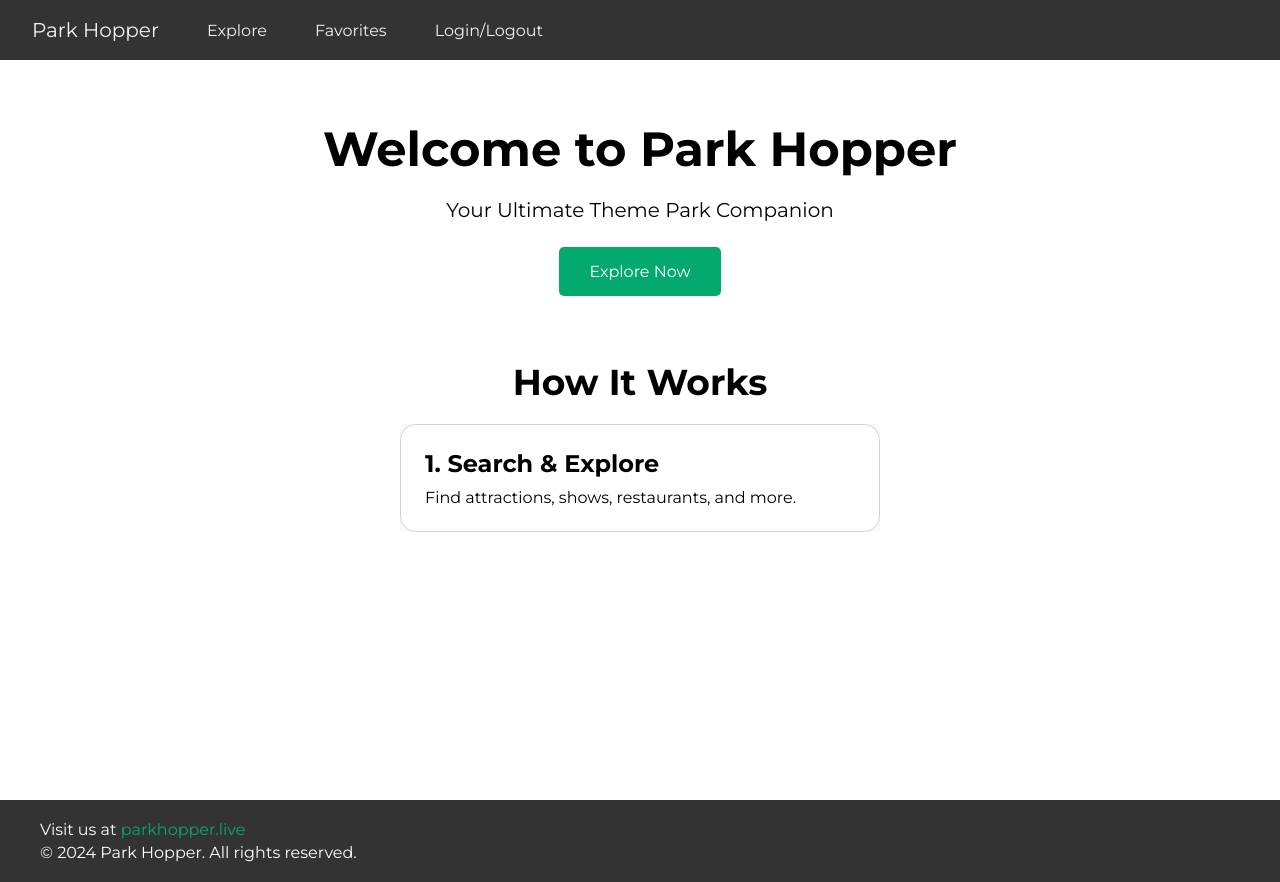
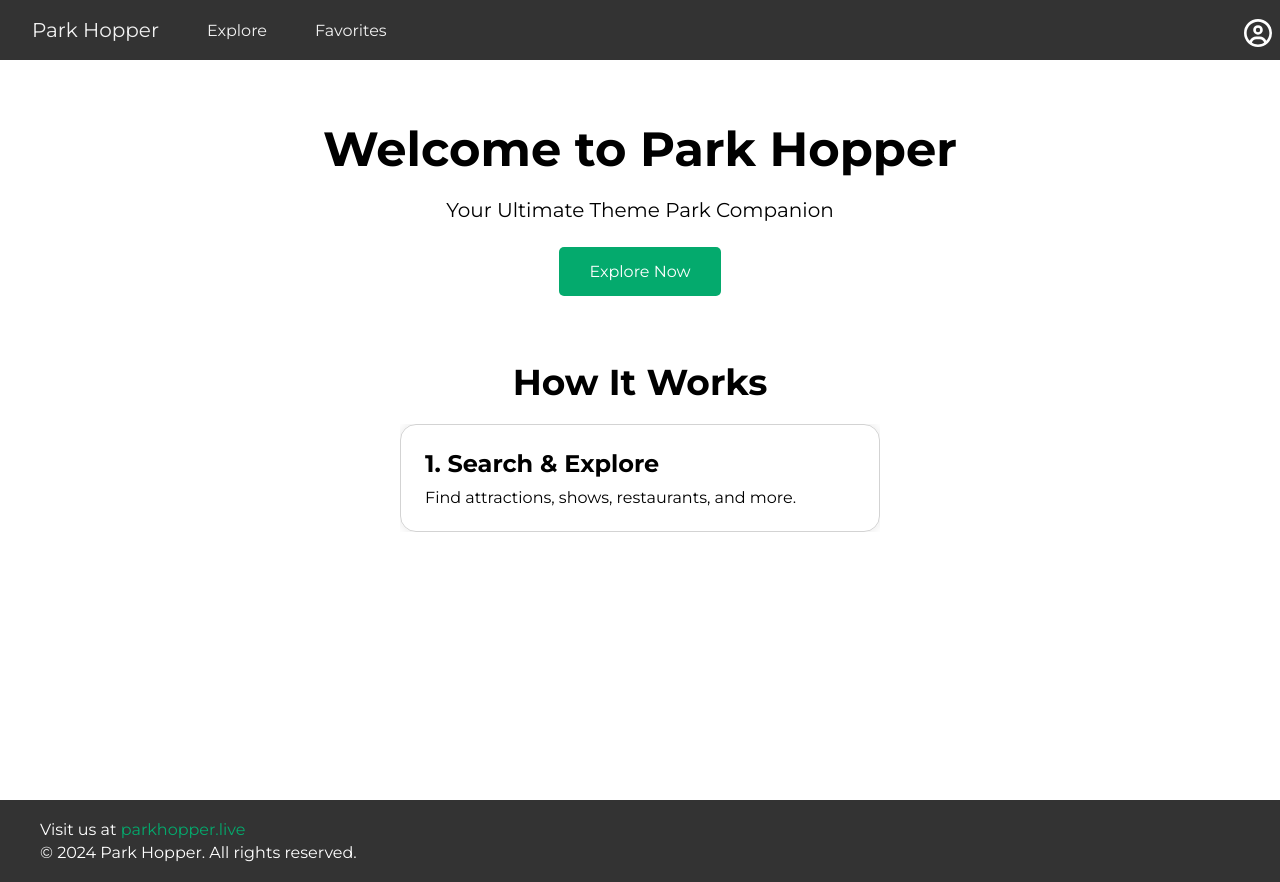
Before and after one commit to DiegoRojo99/park-hopper-frontend, a React (Create React App) app: page / in a window 1280 px wide. Built offline with nearby package versions, Linux system fonts and the light colour scheme; no server answers.

Commit message:
Added user dropdown

```diff
--- a/src/components/nav/Nav.css
+++ b/src/components/nav/Nav.css
@@ -83,6 +83,16 @@
   .nav-logo {
     padding: 14px 0px;
   }
+
+  .nav-menu{
+    justify-content: space-between;
+  }
+}
+
+@media (min-width: 600px) {
+  .user-profile {
+    margin-left: auto;
+  }
 }
 
 #hamburger-icon{
--- a/src/components/nav/Nav.jsx
+++ b/src/components/nav/Nav.jsx
@@ -1,43 +1,58 @@
-import { useState } from 'react';
+import { useState, useRef, useEffect } from 'react';
 import { Link } from 'react-router-dom';
 import { FontAwesomeIcon } from '@fortawesome/react-fontawesome';
 import { faBars, faGear } from '@fortawesome/free-solid-svg-icons';
 import './Nav.css';
 import { faCompass, faStar, faUser } from '@fortawesome/free-regular-svg-icons';
+import UserProfile from '../v2/User/UserProfile';
 
 function Nav() {
   const [openMenu, setOpenMenu] = useState(false);
+  const navRef = useRef(null);
 
-  function handleLinkClick(){
+  function handleLinkClick() {
     setOpenMenu(false);
   }
 
-  function NavItem({link, name, icon}){
+  function NavItem({ link, name, icon }) {
     return (
       <Link to={link} onClick={handleLinkClick}>
-        {openMenu ? <FontAwesomeIcon icon={icon} className='nav-icon' /> : <></>}
-        <span>
-          {name}
-        </span>
+        {openMenu ? <FontAwesomeIcon icon={icon} className="nav-icon" /> : null}
+        <span>{name}</span>
       </Link>
-    )
+    );
   }
 
+  const toggleMenu = () => setOpenMenu((prev) => !prev);
+
+  useEffect(() => {
+    function handleClickOutside(event) {
+      if (navRef.current && !navRef.current.contains(event.target)) {
+        setOpenMenu(false);
+      }
+    }
+
+    document.addEventListener('mousedown', handleClickOutside);
+    return () => {
+      document.removeEventListener('mousedown', handleClickOutside);
+    };
+  }, []);
+
   return (
-    <div className="nav-menu">
-      <a id="hamburger-icon" className={openMenu ? 'clicked icon' : 'icon'} onClick={() => setOpenMenu(!openMenu)}>
+    <div className="nav-menu" ref={navRef}>
+      <a id="hamburger-icon" className={openMenu ? 'clicked icon' : 'icon'} onClick={toggleMenu}>
         <FontAwesomeIcon icon={faBars} />
       </a>
-      <Link className='nav-logo' to='/'  onClick={handleLinkClick}>Park Hopper</Link>
-      <div className={openMenu ? "menu-items open" : "menu-items"}>
-        <NavItem link="/explore" name={"Explore"} icon={faCompass} />
-        <NavItem link="/favs" name={"Favorites"} icon={faStar} />
-        {/* <NavItem link="/settings" name={"Settings"} icon={faGear} /> */}
-        <NavItem link="/login" name={"Login/Logout"} icon={faUser} />
+      <Link className="nav-logo" to="/" onClick={handleLinkClick}>
+        Park Hopper
+      </Link>
+      <div className={openMenu ? 'menu-items open' : 'menu-items'}>
+        <NavItem link="/explore" name="Explore" icon={faCompass} />
+        <NavItem link="/favs" name="Favorites" icon={faStar} />
       </div>
+      <UserProfile className="user-profile-icon" closeMenu={() => setOpenMenu(false)} />
     </div>
   );
 }
 
-
 export default Nav;
--- /dev/null
+++ b/src/components/v2/User/User.css
@@ -0,0 +1,34 @@
+.user-profile {
+  position: relative;
+  cursor: pointer;
+}
+
+.profile-icon {
+  width: 28px;
+  height: 28px;
+  border-radius: 50%;
+  margin: 18px 8px 10px;
+}
+
+.dropdown-menu {
+  position: absolute;
+  top: 100%;
+  right: 0;
+  background-color: #333;
+  border: 1px solid #ccc;
+  padding: 10px;
+  width: 150px;
+  box-shadow: 0px 4px 8px rgba(0, 0, 0, 0.2);
+  z-index: 10;
+  display: flex;
+  flex-direction: column;
+  gap: 8px;
+}
+
+.dropdown-menu a {
+  color: #f2f2f2;
+  text-decoration: none;
+  padding: 8px 16px;
+  width: 100%;
+  font-size: 16px;
+}
--- /dev/null
+++ b/src/components/v2/User/UserProfile.jsx
@@ -0,0 +1,96 @@
+import React, { useState, useEffect, useRef } from 'react';
+import { useAuth } from '../../../contexts/AuthContext';
+import { useNavigate } from 'react-router-dom';
+import './User.css';
+import { FontAwesomeIcon } from '@fortawesome/react-fontawesome';
+import { faArrowRightFromBracket, faArrowRightToBracket, faGear, faUser } from '@fortawesome/free-solid-svg-icons';
+import { faCircleUser } from '@fortawesome/free-regular-svg-icons';
+import { Link } from 'react-router-dom';
+
+function UserProfile({closeMenu}) {
+  const { user } = useAuth();
+  const [dropdownOpen, setDropdownOpen] = useState(false);
+  const dropdownRef = useRef(null);
+  const navigate = useNavigate();
+
+  function toggleDropdown(){
+    closeMenu();
+    setDropdownOpen((prev) => !prev);
+  };
+
+  function closeDropdown(){
+    setDropdownOpen(false);
+  }
+
+  useEffect(() => {
+    const handleClickOutside = (event) => {
+      if (dropdownRef.current && !dropdownRef.current.contains(event.target)) {
+        setDropdownOpen(false);
+      }
+    };
+
+    document.addEventListener('mousedown', handleClickOutside);
+    return () => {
+      document.removeEventListener('mousedown', handleClickOutside);
+    };
+  }, []);
+
+  function UserProfileLink({ link, name, icon }) {
+    return (
+      <Link to={link} onClick={closeDropdown}>
+        <FontAwesomeIcon icon={icon} className="nav-icon" />
+        <span>{name}</span>
+      </Link>
+    );
+  }
+
+  function userDefaultIcon(){
+    return <FontAwesomeIcon icon={faCircleUser} className="profile-icon" style={{color: '#fff'}} />
+  }
+
+  function loggedInUser(){
+    return (
+      <>
+      {user.photoURL ?
+        <img
+          src={user.photoURL}
+          alt="User Profile"
+          className="profile-icon"
+        />
+      :
+        userDefaultIcon()
+      }
+
+      {dropdownOpen && (
+        <div className="dropdown-menu">
+          <UserProfileLink link={'/settings'} icon={faGear} name={"Settings"} />
+          <UserProfileLink link={'/'} icon={faArrowRightFromBracket} name={"Log Out"} />
+        </div>
+      )}
+      </>
+    )
+  }
+
+  function withoutUser(){
+    return (
+      <>
+      {userDefaultIcon()}
+      {dropdownOpen && (
+        <div className="dropdown-menu">
+          <UserProfileLink link={'/login'} icon={faArrowRightToBracket} name={"Log In"} />
+        </div>
+      )}
+      </>
+    )
+  }
+
+  return (
+    <div className="user-profile" ref={dropdownRef}>
+        <div onClick={toggleDropdown}>
+        {user ? loggedInUser() : withoutUser() }
+        </div>
+    </div>
+  );
+}
+
+export default UserProfile;
```
